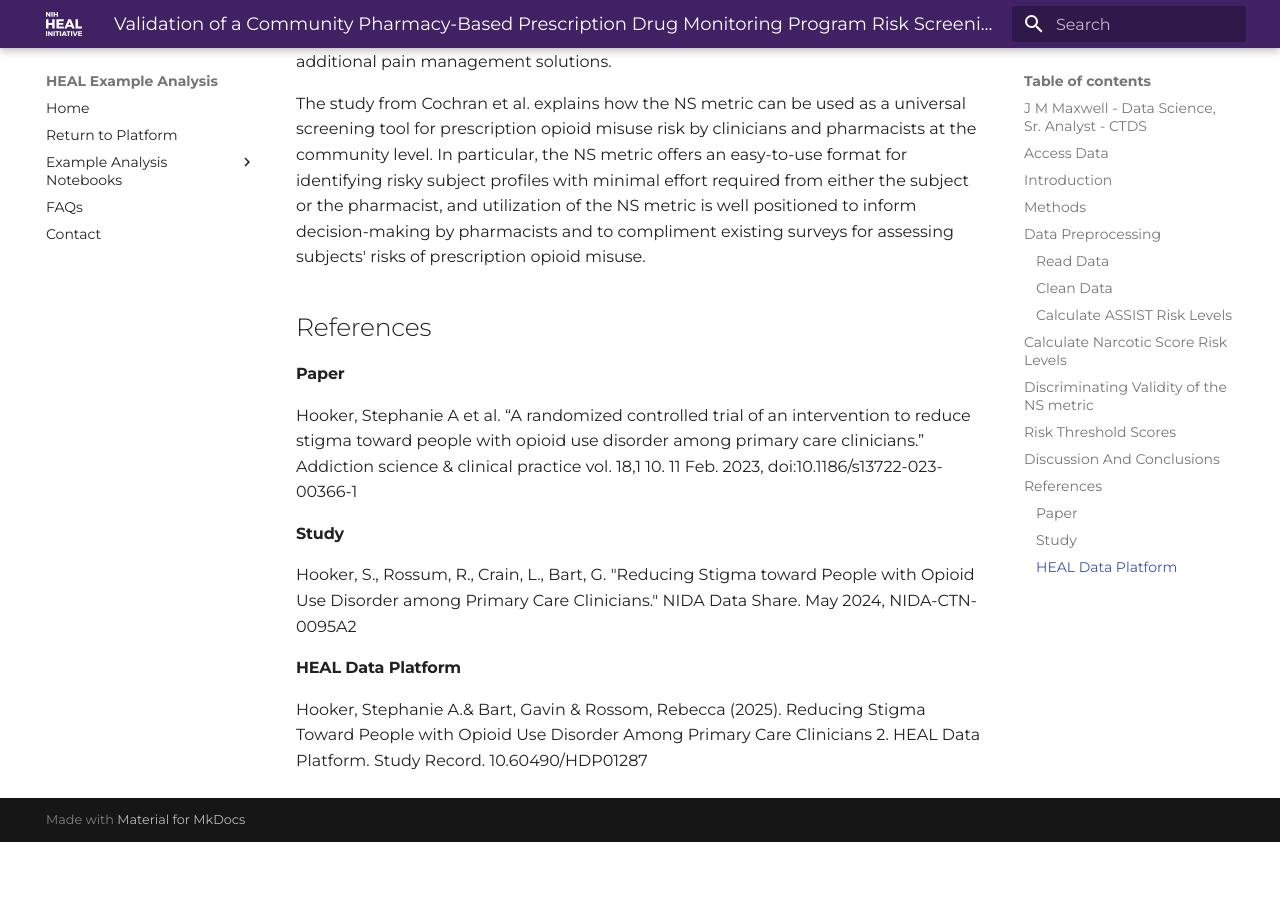
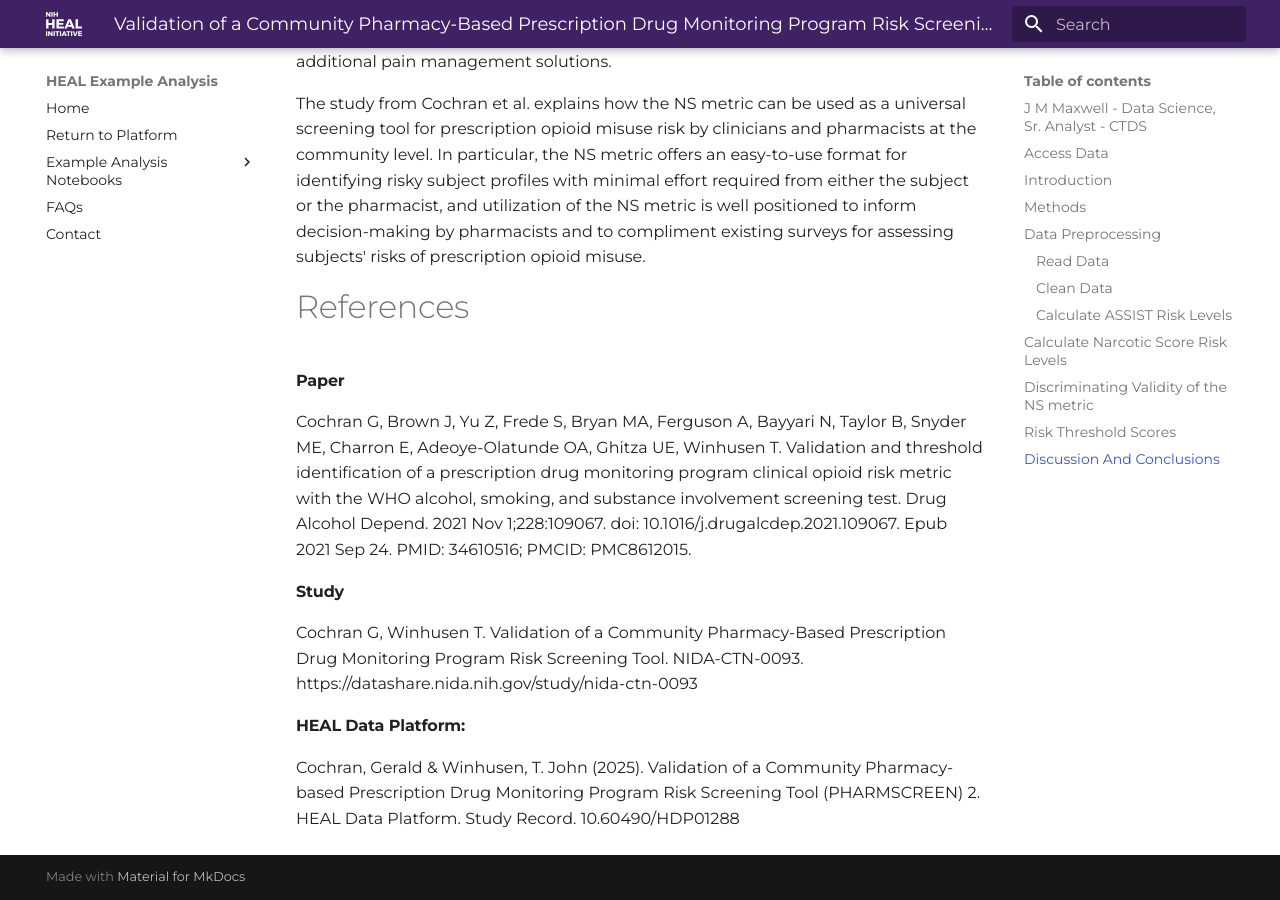
Before and after one commit to uc-cdis/heal-example-analyses, an MkDocs documentation site: the page built from docs/notebooks/HDP01288_PHARMSCREEN.md, in a window 1280 px wide and 900 px high, scrolled down 6534 px. Built offline with MkDocs 1.6.1 and Material for MkDocs 9.7.7, drawn with Linux system fonts in a browser that asks for light colours; before the commit the page ends 7376 px from its top, so only the background shows below that; some of the changed text lies outside the part shown.

Commit message:
fix references and code

```diff
--- a/docs/notebooks/HDP01288_PHARMSCREEN.md
+++ b/docs/notebooks/HDP01288_PHARMSCREEN.md
@@ -2,7 +2,7 @@
 
 #### J M Maxwell - Data Science, Sr. Analyst - CTDS
 
-In this notebook, we utilize data from the study “Reducing Stigma Toward People with Opioid Use Disorder Among Primary Care Clinicians” to recreate a number of the images and figures as seen in the paper by Hooker et al. titled _A randomized controlled trial of an intervention to reduce stigma toward people with opioid use disorder among primary care clinicians_ ([PMID: 36774521](https://pubmed.ncbi.nlm.nih.gov/36774521/)). The data for this study are archived in NIDA Data Share.
+In this notebook, we utilize data from the study “Reducing Stigma Toward People with Opioid Use Disorder Among Primary Care Clinicians” to recreate a number of the images and figures as seen in the paper by Hooker et al. titled _A randomized controlled trial of an intervention to reduce stigma toward people with opioid use disorder among primary care clinicians_ [(PMID: 34610516)](https://pubmed.ncbi.nlm.nih.gov/34610516/). The data for this study are archived in NIDA Data Share.
 
 The purpose of this notebook is to demonstrate how data accessed through the HEAL Data Platform can be analyzed in a HEAL workspace. Due to possible minor differences in selection/filtering of observations and handling of missing data, the tables and figures in this notebook may slightly vary from the results published in the paper.
 
@@ -229,16 +229,15 @@ According to the paper, false positive misclassification is greatest among subje
 
 The study from Cochran et al. explains how the NS metric can be used as a universal screening tool for prescription opioid misuse risk by clinicians and pharmacists at the community level. In particular, the NS metric offers an easy-to-use format for identifying risky subject profiles with minimal effort required from either the subject or the pharmacist, and utilization of the NS metric is well positioned to inform decision-making by pharmacists and to compliment existing surveys for assessing subjects' risks of prescription opioid misuse.
 
-## References
+# References
 
 #### Paper
-
-Hooker, Stephanie A et al. “A randomized controlled trial of an intervention to reduce stigma toward people with opioid use disorder among primary care clinicians.” Addiction science & clinical practice vol. 18,1 10. 11 Feb. 2023, doi:10.1186/s13722-023-00366-1
+Cochran G, Brown J, Yu Z, Frede S, Bryan MA, Ferguson A, Bayyari N, Taylor B, Snyder ME, Charron E, Adeoye-Olatunde OA, Ghitza UE, Winhusen T. Validation and threshold identification of a prescription drug monitoring program clinical opioid risk metric with the WHO alcohol, smoking, and substance involvement screening test. Drug Alcohol Depend. 2021 Nov 1;228:109067. doi: 10.1016/j.drugalcdep.2021.109067. Epub 2021 Sep 24. PMID: 34610516; PMCID: PMC8612015.
 
 #### Study
 
-Hooker, S., Rossum, R., Crain, L., Bart, G. "Reducing Stigma toward People with Opioid Use Disorder among Primary Care Clinicians." NIDA Data Share. May 2024, NIDA-CTN-0095A2
+Cochran G, Winhusen T. Validation of a Community Pharmacy-Based Prescription Drug Monitoring Program Risk Screening Tool. NIDA-CTN-0093. https://datashare.nida.nih.gov/study/nida-ctn-0093
 
-#### HEAL Data Platform
+#### HEAL Data Platform:
 
-Hooker, Stephanie A.& Bart, Gavin & Rossom, Rebecca  (2025). Reducing Stigma Toward People with Opioid Use Disorder Among Primary Care Clinicians 2. HEAL Data Platform. Study Record. 10.60490/HDP01287
+Cochran, Gerald & Winhusen, T. John (2025). Validation of a Community Pharmacy-based Prescription Drug Monitoring Program Risk Screening Tool (PHARMSCREEN) 2. HEAL Data Platform. Study Record. 10.60490/HDP01288
```
Also changed, not shown: other parts of docs/notebooks/HDP01288_PHARMSCREEN.md (+3 -3 lines).
